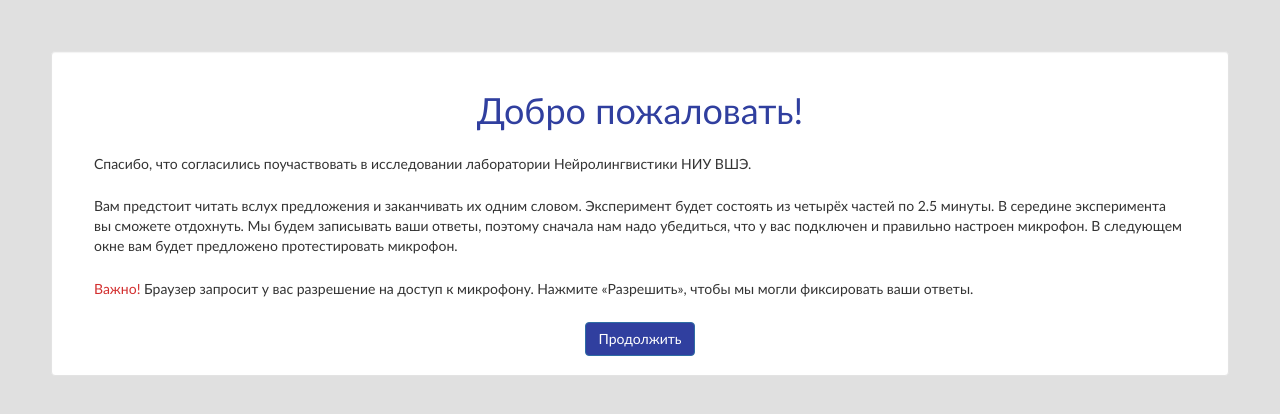
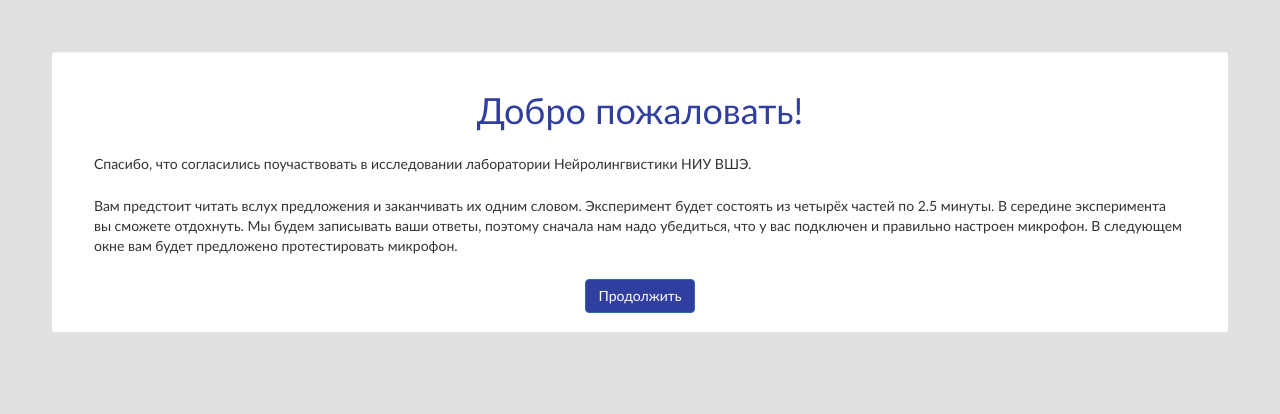
Before and after one commit to KatyaTulit/LanguageLocalizer, a Django app: page /localizer/welcome/ in a window 1280 px wide. Shown: the top 414 px of the page. Run offline with Django 3.2, Linux system fonts and the light colour scheme; data that the repository does not hold is empty; some libraries are stand-ins or nearby versions.

Commit message:
Moved warning text from welcome to soundtest

```diff
--- a/localizer/templates/localizer/soundtest.html
+++ b/localizer/templates/localizer/soundtest.html
@@ -26,6 +26,11 @@
         <p>
             Давайте протестируем микрофон. Нажмите на кнопку «Запись», скажите несколько слов, затем нажмите на кнопку «Стоп».
             Внизу появится ваша запись, которую вы можете прослушать.
+        </p>
+
+        <p>
+            <span class="danger">Важно!</span> Браузер запросит у вас разрешение на доступ к микрофону.
+            Нажмите «Разрешить», чтобы мы могли фиксировать ваши ответы.
         </p>
 
         <h4>Тестирование записи звука</h4>
--- a/localizer/templates/localizer/welcome.html
+++ b/localizer/templates/localizer/welcome.html
@@ -31,10 +31,7 @@
             Мы будем записывать ваши ответы, поэтому сначала нам надо убедиться, что у вас подключен и правильно настроен микрофон.
             В следующем окне вам будет предложено протестировать микрофон.
         </p>
-        <p>
-            <span class="danger">Важно!</span> Браузер запросит у вас разрешение на доступ к микрофону.
-            Нажмите «Разрешить», чтобы мы могли фиксировать ваши ответы.
-        </p>
+
 
         <a class="btn btn-primary" href="{% url 'localizer:soundtest' %}">Продолжить</a>
     </div>
```
